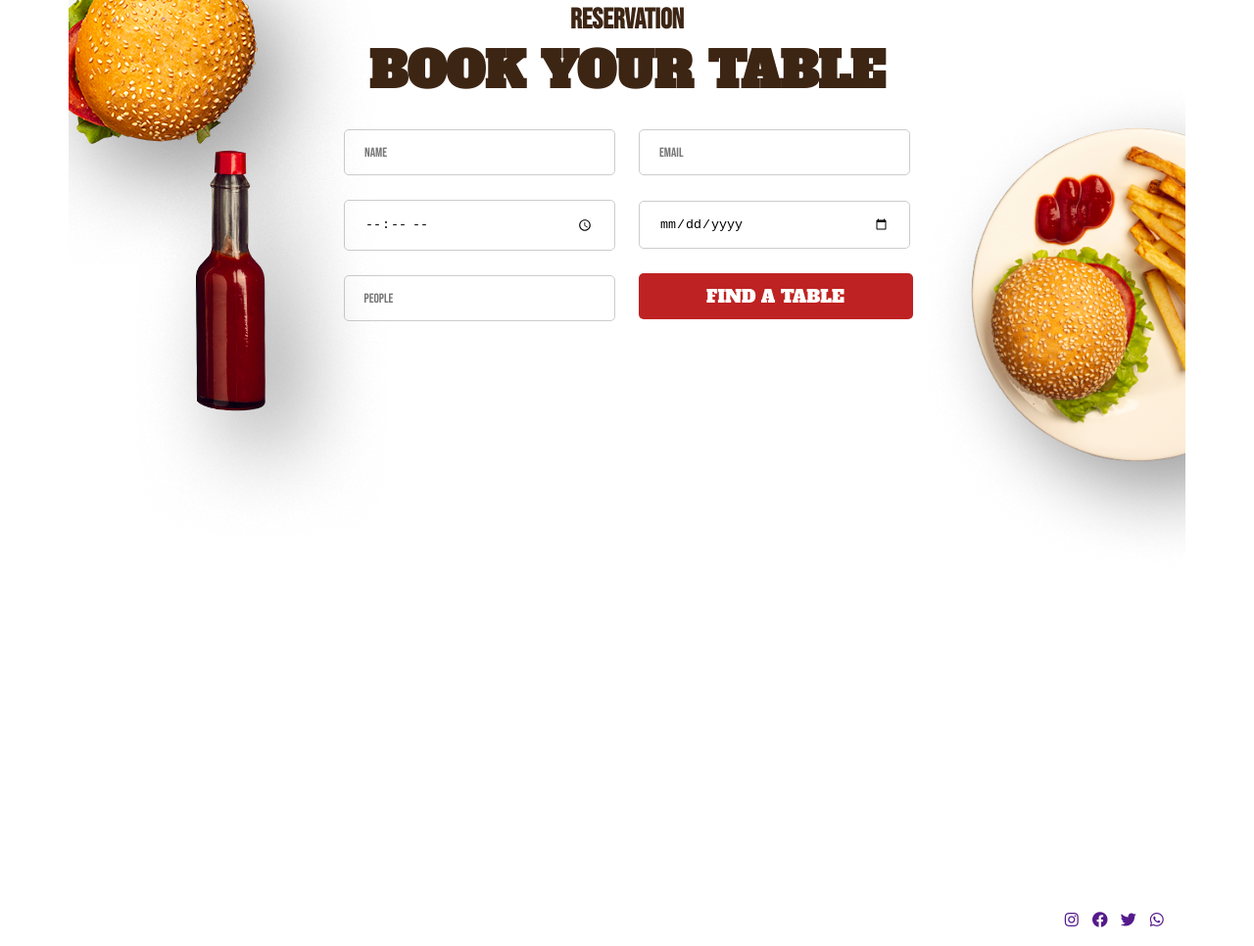
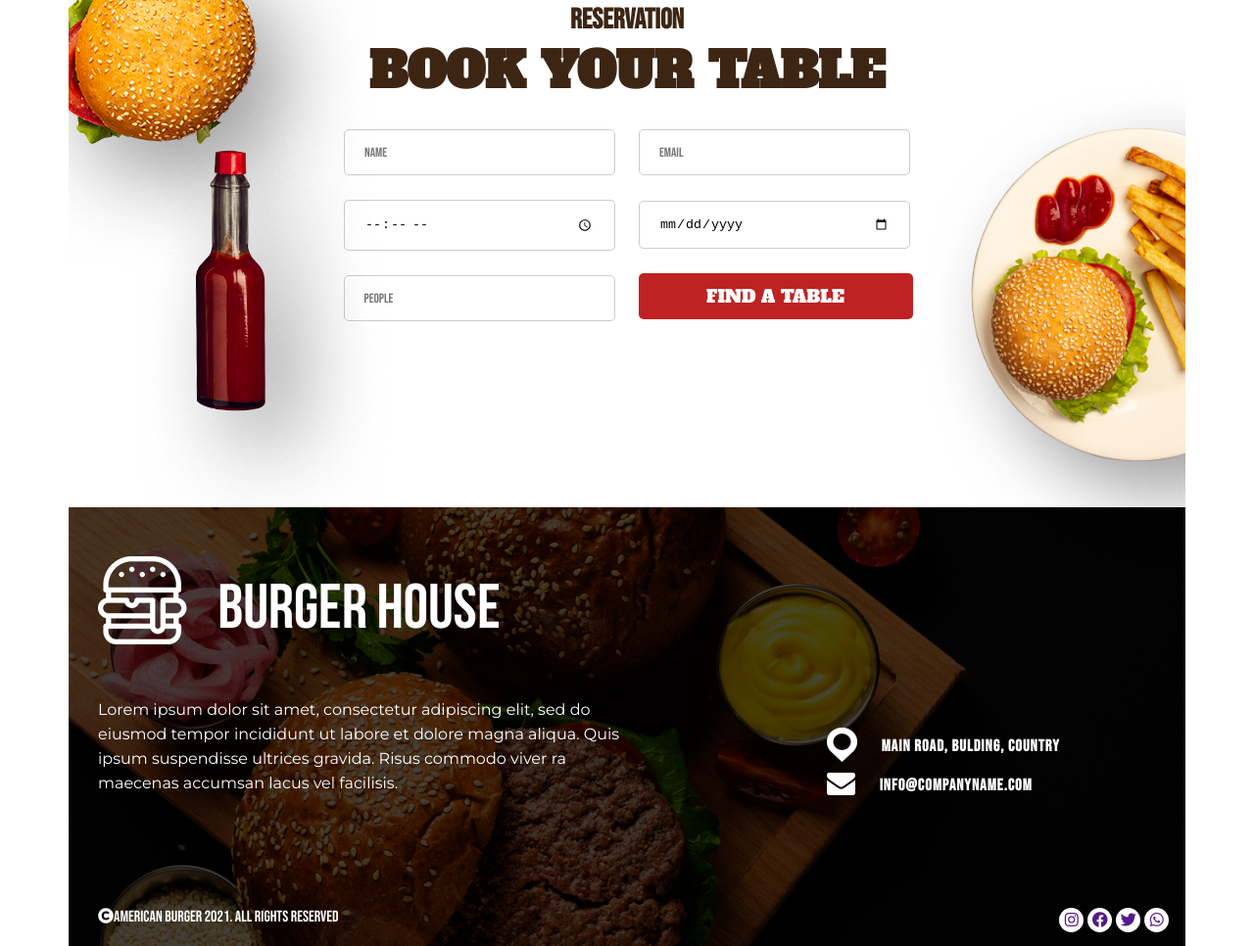
Before and after one commit to yasinahmeddip/BURGER, a plain HTML site: page index.html in a window 1280 px wide. Shown: the part 2819-3785 px from the top of the page at 98% size. Drawn offline with Linux system fonts and the light colour scheme; the site is published under a folder, as on GitHub Pages, so addresses that start at the root find nothing.

Commit message:
Update style.css

```diff
--- a/css/style.css
+++ b/css/style.css
@@ -408,7 +408,7 @@ footer section
 }
 .footer {
     width: 100%;
-    background: url(/../img/bargar9.png);
+    background: url(../img/bargar9.png);
     background-repeat: no-repeat;
     background-position: center;
     background-size: cover;
```
